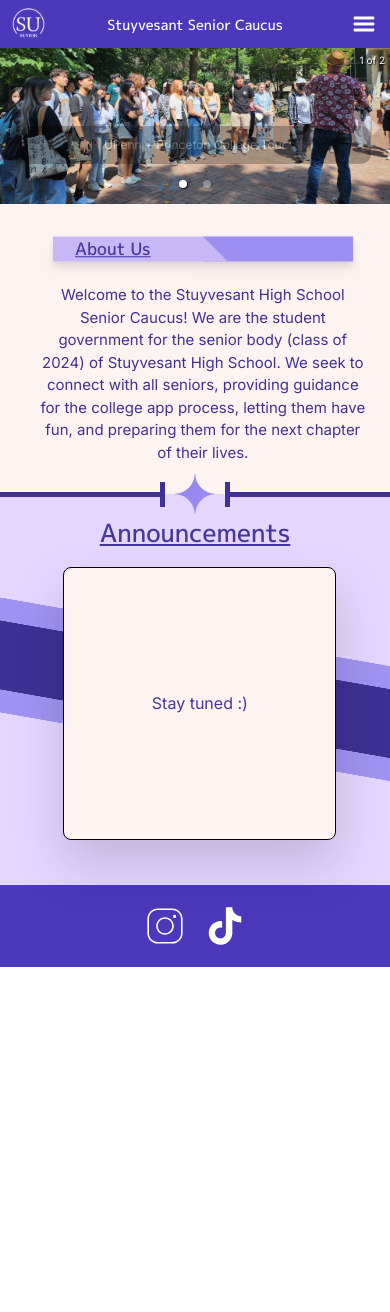
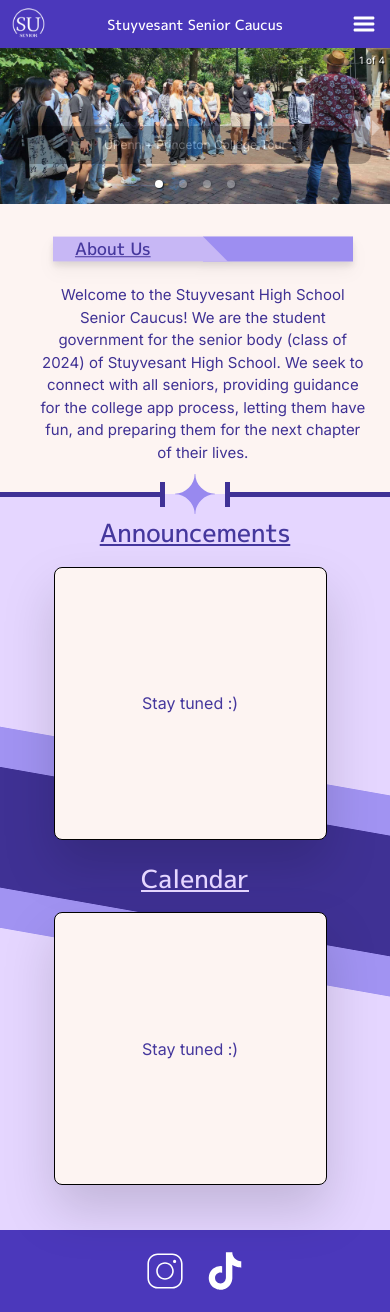
Before and after one commit to stuysu/senior.stuysu.org.2024, a Next.js app: page / in a window 390 px wide. Before the commit the page ends 967 px from the top, so only its background shows below. Built offline with nearby package versions, Linux system fonts and the light colour scheme.

Commit message:
Work on calendar and add senior sunrise photos

```diff
--- /dev/null
+++ b/app/CalendarEmbed.js
@@ -0,0 +1,13 @@
+export default function CalendarEmbed() {
+  return (
+    <iframe
+      src="https://calendar.google.com/calendar/embed?height=600&wkst=1&bgcolor=%23ffffff&ctz=America%2FNew_York&showTitle=0&showNav=1&showPrint=0&showTabs=0&showCalendars=0&showTz=0&showDate=0&src=Y19oNGRyOGNndDFxMnQ0YXVlYms1NWEzYW02OEBncm91cC5jYWxlbmRhci5nb29nbGUuY29t&color=%23F09300"
+      style={{ borderWidth: "0" }}
+      className="rounded-lg"
+      width="100%"
+      height="100%"
+      frameborder="0"
+      scrolling="no"
+    />
+  );
+}
--- a/app/HomepageCarousel.js
+++ b/app/HomepageCarousel.js
@@ -3,22 +3,17 @@
 import slides from "@/data/carousel.json";
 
 import "react-responsive-carousel/lib/styles/carousel.min.css";
-import { Carousel  } from "react-responsive-carousel";
+import { Carousel } from "react-responsive-carousel";
 
 export default function HomepageCarousel() {
   return (
     <Carousel showThumbs={false} emulateTouch={true}>
-      {
-        slides.map(slide => (
-          <div>
-            <img
-              src={slide.image}
-              className="h-[40vw]"
-            />
-            <p className="legend">{slide.desc}</p>
-          </div>
-        ))
-      }
+      {slides.map((slide, i) => (
+        <div key={i}>
+          <img src={slide.image} className="h-[40vw]" />
+          <p className="legend">{slide.desc}</p>
+        </div>
+      ))}
     </Carousel>
   );
 }
--- a/app/Navbar.js
+++ b/app/Navbar.js
@@ -14,7 +14,7 @@ export default function Navbar() {
         lg:w-[60px] w-[35px]
         lg:h-[60px] h-[35px]
         lg:top-[41px] top-[24px]
-        left-[11px]
+        lg:left-[25px] left-[11px]
         -translate-y-1/2"
       />
 
--- a/app/page.js
+++ b/app/page.js
@@ -2,6 +2,7 @@ import HorizontalRuling from "@/components/HorizontalRuling";
 import InstagramEmbed from "./InstagramEmbed";
 import styles from "./home.module.css";
 import HomepageCarousel from "./HomepageCarousel";
+import CalendarEmbed from "./CalendarEmbed";
 
 export default function Home() {
   return (
@@ -39,32 +40,26 @@ export default function Home() {
       </HorizontalRuling>
 
       <div
-        className={`flex justify-center items-center pt-[20px] pb-[45px] ${styles.striped_background}`}
+        className={`flex lg:flex-row flex-col justify-center items-center pt-[20px] pb-[45px] ${styles.striped_background}`}
       >
-        {/*
-        <div className="relative w-[50vw]">
-          <p className="text-center font-link text-[25px] text-[#45379D] underline mb-[15px]">
-            Announcements
-          </p>
-          <div className="bg-white ml-[2.5vw] border-black border-[1px] rounded-lg drop-shadow-2xl w-[45vw] h-[45vw]">
-            Announcement.
-          </div>
-        </div>
-
-        <div className="relative w-[50vw]">
-          <p className="text-center font-link text-[25px] text-[#45379D] underline mb-[15px]">
-            Calendar
-          </p>
-          <div className="bg-white ml-[2.5vw] border-black border-[1px] rounded-lg drop-shadow-2xl w-[45vw] h-[45vw]">
-            Calendar.
-          </div>
-        </div>*/}
-
         <div className="relative lg:w-[50vw] w-[72.5vw]">
           <p className="text-center font-link text-[25px] text-[#45379D] underline mb-[15px]">
             Announcements
           </p>
-          <div className="bg-[#FDF4F2] relative ml-[2.5vw] border-black border-[1px] rounded-lg drop-shadow-2xl lg:w-[45vw] lg:h-[45vw] w-[70vw] h-[70vw]">
+          <div className="bg-[#FDF4F2] relative lg:ml-[2.5vw] border-black border-[1px] rounded-lg drop-shadow-2xl lg:w-[45vw] lg:h-[45vw] w-[70vw] h-[70vw]">
+            <p className="absolute left-1/2 top-1/2 -translate-x-1/2 -translate-y-1/2 text-[#45379D]">
+              Stay tuned :)
+            </p>
+          </div>
+        </div>
+
+        <div className="relative lg:w-[50vw] w-[72.5vw] lg:mt-0 mt-[20px]">
+          <p className="text-center font-link text-[25px] lg:text-[#45379D] text-[#E5D6FF] underline mb-[15px]">
+            Calendar
+          </p>
+          <div className="bg-[#FDF4F2] relative lg:ml-[2.5vw] border-black border-[1px] rounded-lg drop-shadow-2xl lg:w-[45vw] lg:h-[45vw] w-[70vw] h-[70vw]">
+            {/*<CalendarEmbed />*/}
+
             <p className="absolute left-1/2 top-1/2 -translate-x-1/2 -translate-y-1/2 text-[#45379D]">
               Stay tuned :)
             </p>
--- a/data/carousel.json
+++ b/data/carousel.json
@@ -1,4 +1,18 @@
 [
-  {"image": "/carousel/college-tour-1.jpg", "desc": "UPenn + Princeton College Tour"},
-  {"image": "/carousel/college-tour-2.jpg", "desc": "UPenn + Princeton College Tour"}
+  {
+    "image": "/carousel/college-tour-1.jpg",
+    "desc": "UPenn + Princeton College Tour"
+  },
+  {
+    "image": "/carousel/college-tour-2.jpg",
+    "desc": "UPenn + Princeton College Tour"
+  },
+  {
+    "image": "/carousel/senior-sunrise-1.png",
+    "desc": "Senior Sunrise 2023"
+  },
+  {
+    "image": "/carousel/senior-sunrise-2.png",
+    "desc": "Senior Sunrise 2023"
+  }
 ]
```
Also changed, not shown: 2 other files (tests, documents, lock files or other folders).
